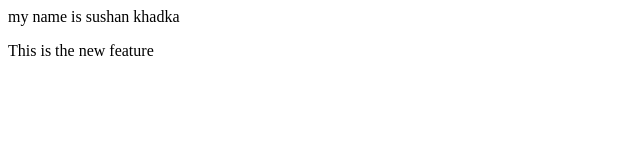
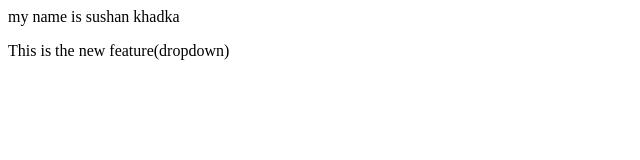
Before and after one commit to sushankhadka12/LocalRepo, a plain HTML site: page index.html in a window 1280 px wide. Shown: the full height of the page, 0-640 px from the left. Drawn offline with Linux system fonts and the light colour scheme.

Commit message:
Add Dropdown

```diff
--- a/index.html
+++ b/index.html
@@ -2,5 +2,5 @@
     my name is sushan khadka
 </p>
 <p>
-    This is the new feature
+    This is the new feature(dropdown)
 </p>
```
